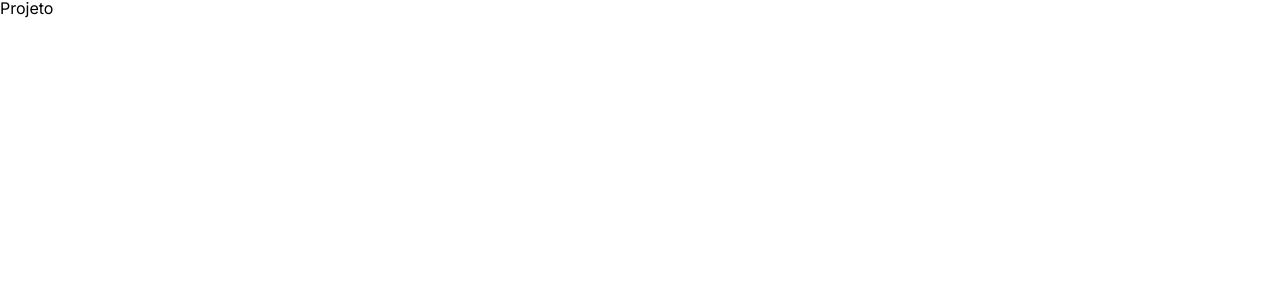
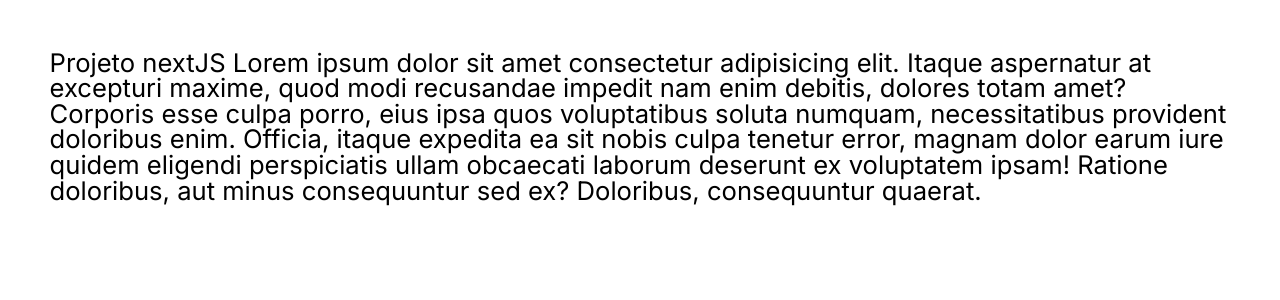
Before and after one commit to 20in13/TCC-LastVersion, a Next.js app: page / in a window 1280 px wide. Shown: the top 300 px of the page. Built offline with nearby package versions, Linux system fonts and the light colour scheme.

Commit message:
ajuste de leiaute

```diff
--- a/src/app/globals.css
+++ b/src/app/globals.css
@@ -46,3 +46,27 @@ table {
 	border-collapse: collapse;
 	border-spacing: 0;
 }
+
+
+
+/*-------------------------------- CSS PROJETO --------------------------------*/
+
+html{
+  size:'62.5%';
+}
+
+body{
+  font-size: 1.6rem;
+  display: flex;
+  justify-content: center;
+}
+
+.container{
+  display: flex;
+  max-width: 144rem;
+  /* border: 0.2rem solid black; */
+  width: 100%;
+  justify-content: center;
+  padding: 1.6rem;
+  margin: 1.5rem;
+}
--- a/src/app/page.jsx
+++ b/src/app/page.jsx
@@ -3,6 +3,8 @@ import styles from "./page.module.css";
 
 export default function Home() {
   return (
-    <h1>Projeto</h1>
+    <div className='container'>
+      <h1>Projeto nextJS Lorem ipsum dolor sit amet consectetur adipisicing elit. Itaque aspernatur at excepturi maxime, quod modi recusandae impedit nam enim debitis, dolores totam amet? Corporis esse culpa porro, eius ipsa quos voluptatibus soluta numquam, necessitatibus provident doloribus enim. Officia, itaque expedita ea sit nobis culpa tenetur error, magnam dolor earum iure quidem eligendi perspiciatis ullam obcaecati laborum deserunt ex voluptatem ipsam! Ratione doloribus, aut minus consequuntur sed ex? Doloribus, consequuntur quaerat.</h1>
+    </div>
   );
 }
```
